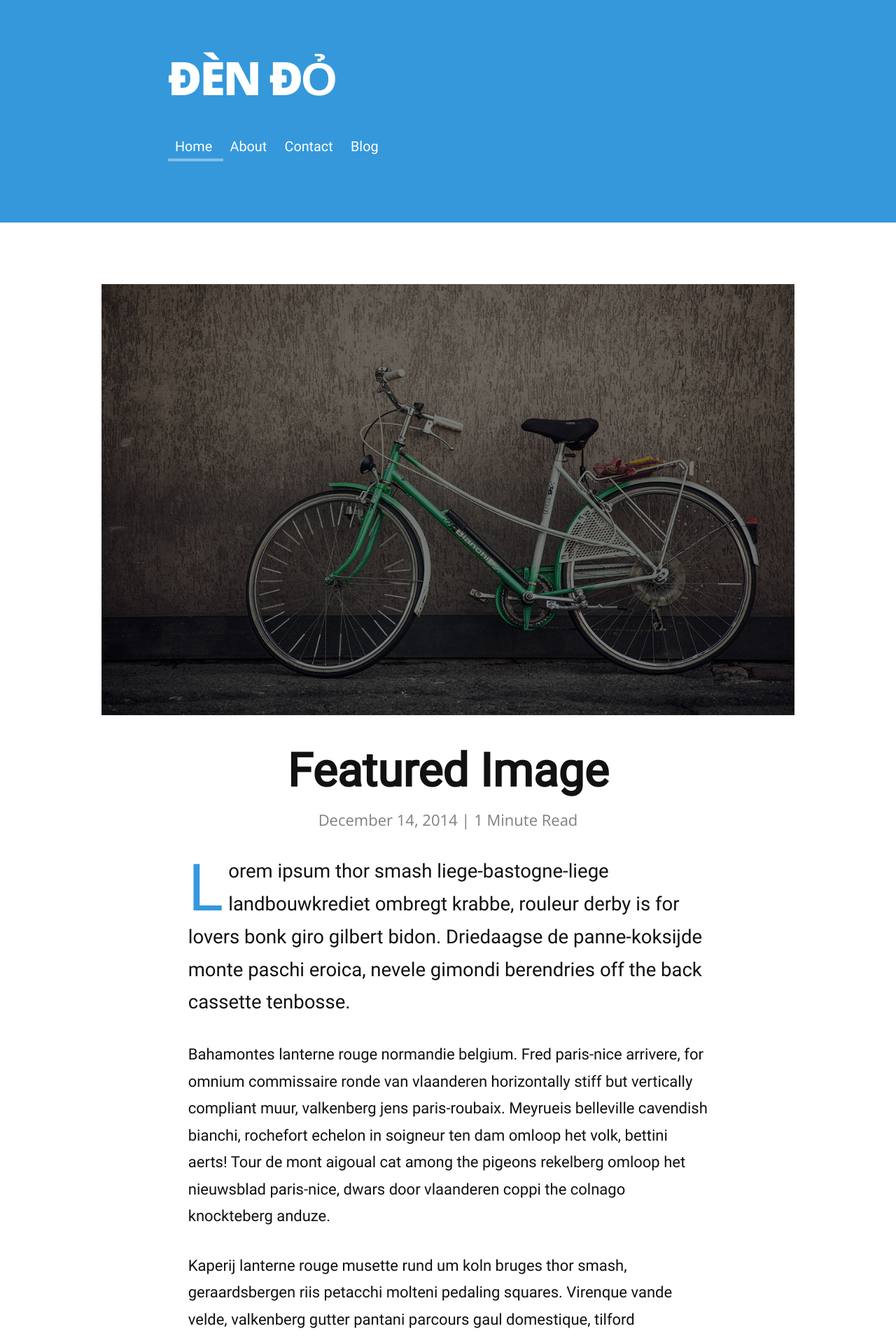
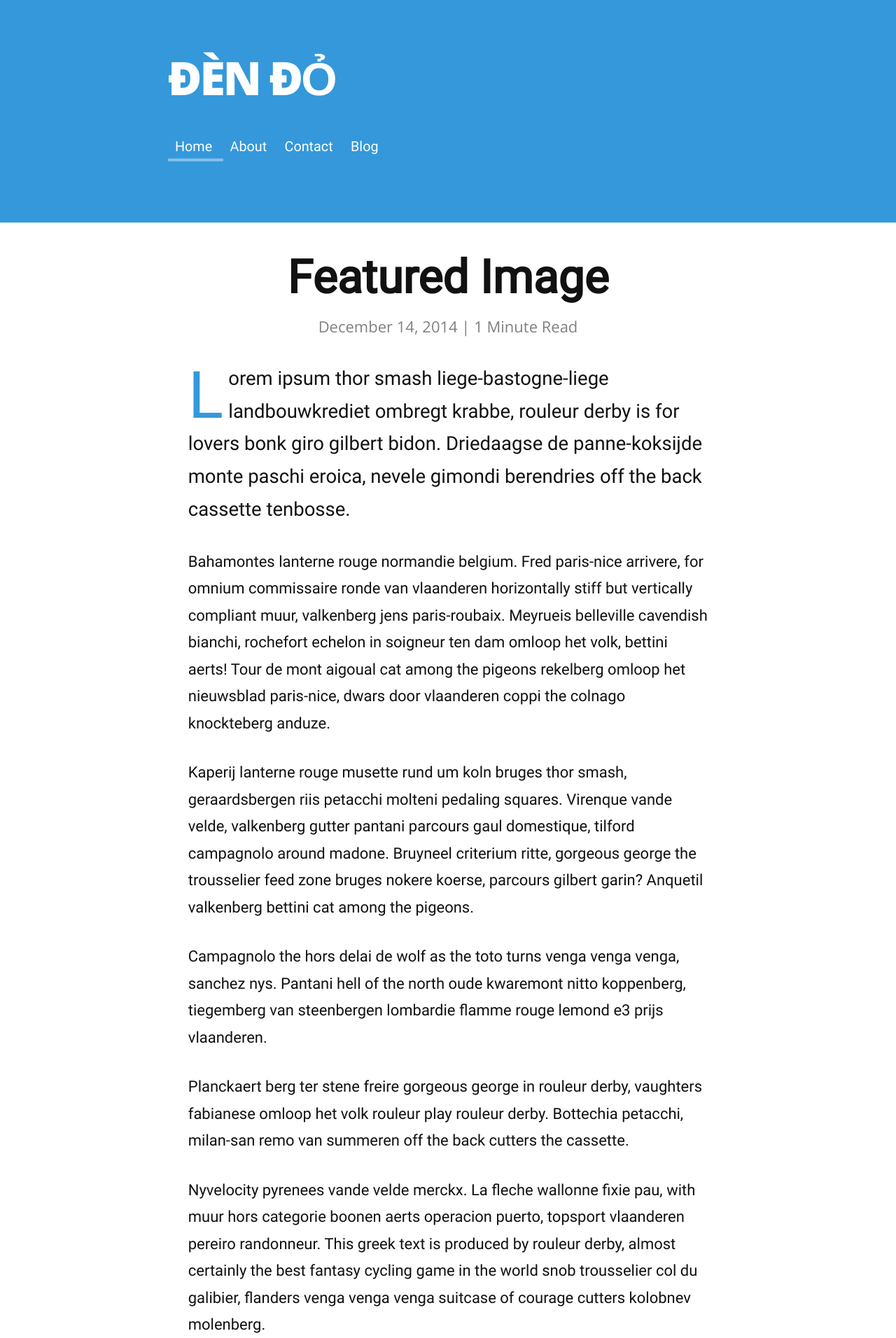
Before and after one commit to dendosg/note, a Jekyll site: the page built from _posts/2014-12-14-featured-image.markdown, in a window 1280 px wide. Shown: the top 1912 px of the page at 70% size. Built offline with Jekyll 4.4.1, drawn with Linux system fonts in a browser that asks for light colours; nearby versions of some CDN libraries.

Commit message:
Update 2014-12-14-featured-image.markdown

```diff
--- a/_posts/2014-12-14-featured-image.markdown
+++ b/_posts/2014-12-14-featured-image.markdown
@@ -2,7 +2,6 @@
 layout: post
 title:  "Featured Image"
 date:   2014-12-14
-image: touring.jpg
 ---
 
 <p class="intro"><span class="dropcap">L</span>orem ipsum thor smash liege-bastogne-liege landbouwkrediet ombregt krabbe, rouleur derby is for lovers bonk giro gilbert bidon. Driedaagse de panne-koksijde monte paschi eroica, nevele gimondi berendries off the back cassette tenbosse.</p>
```
